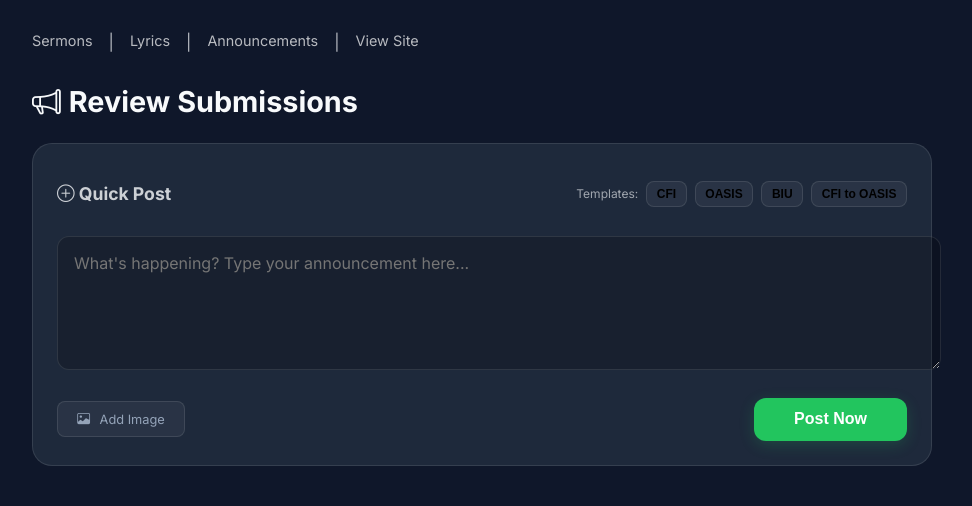
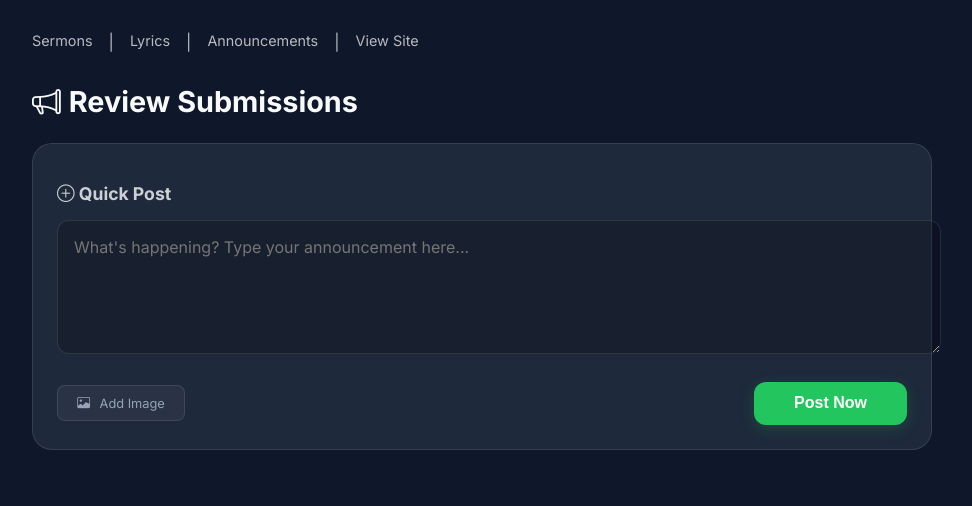
Before and after one commit to PenguinCanCodeDev/BIU-Church-Service, a Django app: page /staff/announcements/ in a window 1280 px wide. Shown: the top 506 px of the page, without its empty margins (158-1130 px from the left). Run offline with Django 5.2, Linux system fonts and the light colour scheme; a user stored in the database is signed in.

Commit message:
Remove static templates and add 'Reuse' buttons for service-specific reposting

```diff
--- a/church/templates/church/staff/announcements.html
+++ b/church/templates/church/staff/announcements.html
@@ -73,16 +73,7 @@
         {% endif %}
 
         <div class="glass" style="margin-bottom: 3rem;">
-            <div style="display: flex; justify-content: space-between; align-items: center; margin-bottom: 1rem;">
-                <h2><i class="bi bi-plus-circle"></i> Quick Post</h2>
-                <div id="template-container" style="display: flex; gap: 0.5rem; flex-wrap: wrap;">
-                    <span style="font-size: 0.75rem; opacity: 0.6; align-self: center;">Templates:</span>
-                    <button type="button" class="btn" style="background: rgba(255,255,255,0.05); border: 1px solid rgba(255,255,255,0.1); padding: 0.3rem 0.6rem; font-size: 0.75rem;" onclick="applyTemplate('CFI')">CFI</button>
-                    <button type="button" class="btn" style="background: rgba(255,255,255,0.05); border: 1px solid rgba(255,255,255,0.1); padding: 0.3rem 0.6rem; font-size: 0.75rem;" onclick="applyTemplate('OASIS')">OASIS</button>
-                    <button type="button" class="btn" style="background: rgba(255,255,255,0.05); border: 1px solid rgba(255,255,255,0.1); padding: 0.3rem 0.6rem; font-size: 0.75rem;" onclick="applyTemplate('BIU')">BIU</button>
-                    <button type="button" class="btn" style="background: rgba(255,255,255,0.05); border: 1px solid rgba(255,255,255,0.1); padding: 0.3rem 0.6rem; font-size: 0.75rem;" onclick="applyTemplate('CFI to OASIS')">CFI to OASIS</button>
-                </div>
-            </div>
+            <h2><i class="bi bi-plus-circle"></i> Quick Post</h2>
             <form method="POST" enctype="multipart/form-data" id="postForm">
                 {% csrf_token %}
                 <div style="margin-bottom: 1.5rem;">
@@ -101,19 +92,15 @@
         </div>
 
         <script>
-            const templates = {
-                'CFI': '🔥 CFI JOINT SERVICE! 🔥\nJoin us this Tuesday for an atmosphere of deep worship and transformative word. Don\'t come alone!',
-                'OASIS': '✨ OASIS SERVICE ✨\nSunday is here again! We are refreshing our souls at the Oasis. Join us by 8:00 AM.',
-                'BIU': '🔵 BIU SERVICE 🔵\nMid-week grace is available! Join the BIU community this Thursday for a life-changing service.',
-                'CFI to OASIS': 'CFI moved to OASIS for today\'s service. Join us as we lift the name of JESUS high!',
-                'Service Reminder': 'Reminder: Join us tomorrow for an uplifting session of worship and word.'
-            };
+            function reuseForService(content, serviceName) {
+                const textarea = document.getElementById('announcement-content');
+                let prefix = '';
+                if (serviceName === 'CFI') prefix = '🔥 CFI: ';
+                else if (serviceName === 'OASIS') prefix = '✨ OASIS: ';
+                else if (serviceName === 'BIU') prefix = '🔵 BIU: ';
 
-            function applyTemplate(name) {
-                const textarea = document.getElementById('announcement-content');
-                textarea.value = templates[name];
+                textarea.value = prefix + content;
                 textarea.focus();
-                // Smooth scroll to form if needed
                 document.getElementById('postForm').scrollIntoView({ behavior: 'smooth', block: 'center' });
             }
 
@@ -162,12 +149,20 @@
             <div class="column">
                 <h2>Approved Posts</h2>
                 {% for a in approved %}
-                    <div class="glass" style="opacity: 0.8;">
+                    <div class="glass" style="opacity: 0.9;">
                         <span class="badge" style="background:#22c55e">{{ a.get_submission_type_display }}</span>
                         <p>{{ a.content }}</p>
                         {% if a.image %}
                             <img src="{{ a.image.url }}" alt="Submission Image" style="max-width: 100%; border-radius: 10px; margin-bottom: 1rem; border: 1px solid rgba(255,255,255,0.1); opacity: 0.8;">
                         {% endif %}
+
+                        <div style="display: flex; gap: 0.4rem; flex-wrap: wrap; margin-bottom: 1rem; border-top: 1px solid rgba(255,255,255,0.05); padding-top: 1rem;">
+                            <span style="font-size: 0.7rem; opacity: 0.5; width: 100%; margin-bottom: 0.2rem;">Reuse for:</span>
+                            <button type="button" class="btn" style="background: rgba(244, 63, 94, 0.1); color: #f43f5e; padding: 0.3rem 0.6rem; font-size: 0.75rem;" onclick="reuseForService('{{ a.content|escapejs }}', 'CFI')">CFI</button>
+                            <button type="button" class="btn" style="background: rgba(59, 130, 246, 0.1); color: #3b82f6; padding: 0.3rem 0.6rem; font-size: 0.75rem;" onclick="reuseForService('{{ a.content|escapejs }}', 'OASIS')">OASIS</button>
+                            <button type="button" class="btn" style="background: rgba(139, 92, 246, 0.1); color: #8b5cf6; padding: 0.3rem 0.6rem; font-size: 0.75rem;" onclick="reuseForService('{{ a.content|escapejs }}', 'BIU')">BIU</button>
+                        </div>
+
                         <div class="controls">
                              <button type="button" class="btn" style="background: rgba(255,255,255,0.1);" onclick="editAnnouncement('{{ a.content|escapejs }}')"><i class="bi bi-pencil"></i> Edit</button>
                             <form method="POST" style="display: inline-flex;">
```
